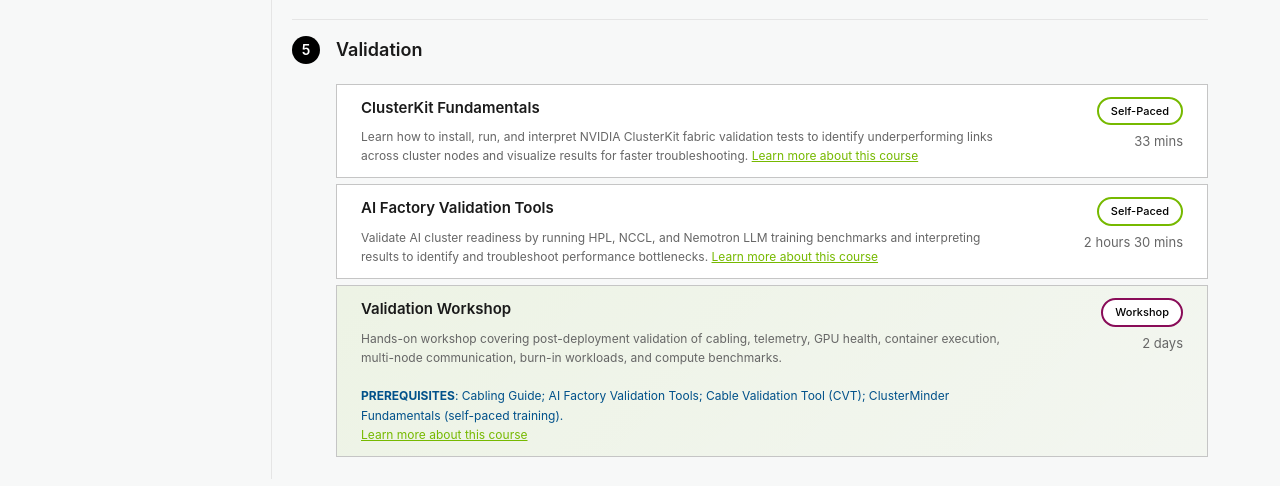
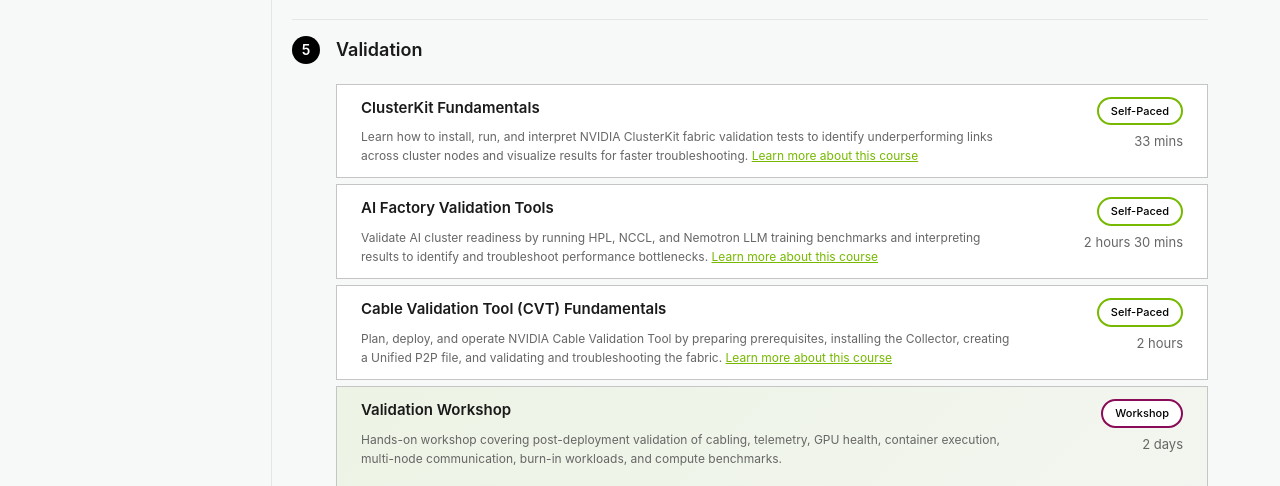
Before and after one commit to NVIDIA-Academy/AI-Factory-Deployment, a plain HTML site: page index.html in a window 1280 px wide. Shown: the part 1681-2167 px from the top of the page. Drawn offline with Linux system fonts and the light colour scheme.

Commit message:
Add CVT Fundamentals to Compute validation section

```diff
--- a/index.html
+++ b/index.html
@@ -686,6 +686,18 @@
                                     </div>
                                 </div>
                             </div>
+                            <div class="module-card">
+                                <div class="module-info">
+                                    <h3 class="module-title">Cable Validation Tool (CVT) Fundamentals</h3>
+                                    <p class="module-desc">Plan, deploy, and operate NVIDIA Cable Validation Tool by preparing prerequisites, installing the Collector, creating a Unified P2P file, and validating and troubleshooting the fabric. <a href="https://www.nvidia.com/en-us/training/academy/course-detail?id=course%3A15853439" target="_blank" rel="noopener noreferrer" style="color: #76b900;">Learn more about this course</a></p>
+                                </div>
+                                <div class="module-meta">
+                                    <span class="badge badge-self-paced">Self-Paced</span>
+                                    <div class="module-timing">
+                                        <span class="timing-value">2 hours</span>
+                                    </div>
+                                </div>
+                            </div>
                             <div class="module-card workshop-card">
                                 <div class="module-info">
                                     <h3 class="module-title">Validation Workshop</h3>
```
